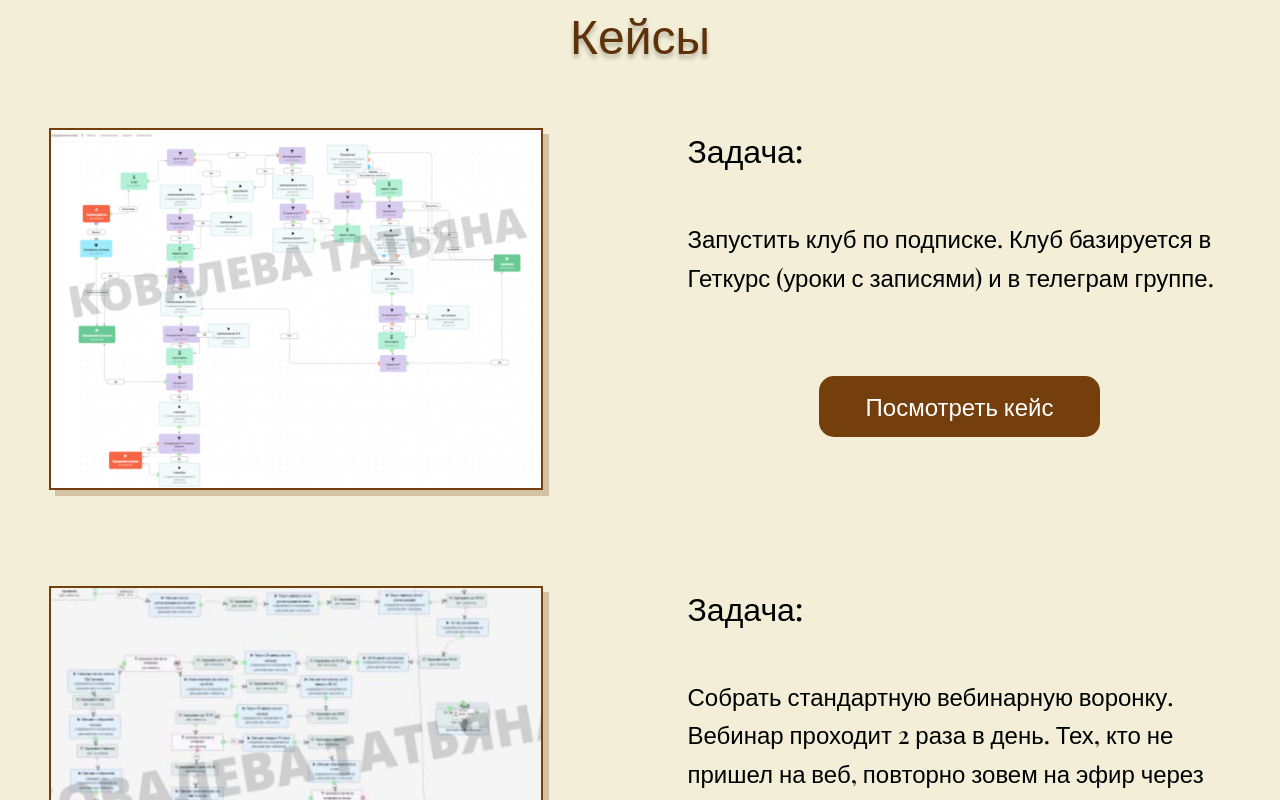
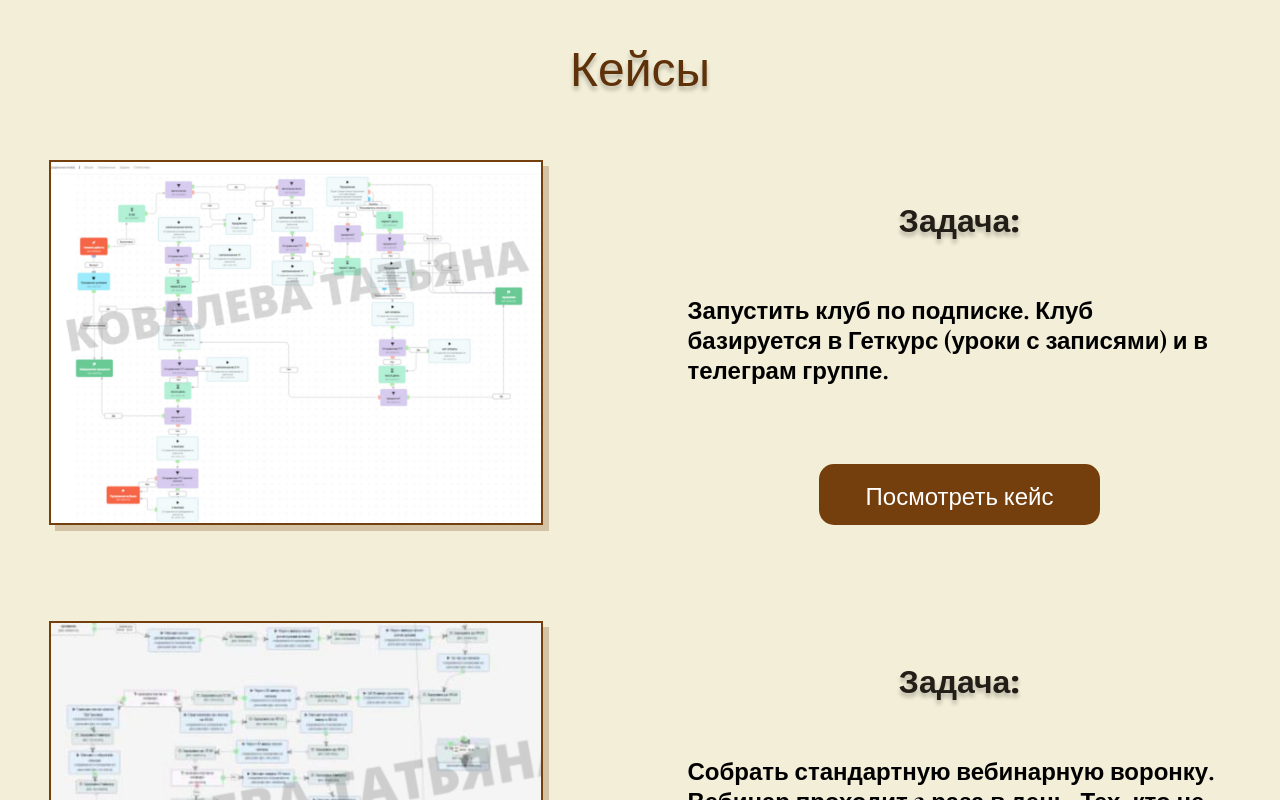
Before and after one commit to liliya-freckle/TatianaKovalevaProject, a React (Vite) app: page / in a window 1280 px wide. Shown: the part 3040-3840 px from the top of the page. Built offline with nearby package versions, Linux system fonts and the light colour scheme; a web font is replaced by a local one.

Commit message:
Fixed font-size

```diff
--- a/src/components/Page2/About/about.module.scss
+++ b/src/components/Page2/About/about.module.scss
@@ -1,6 +1,5 @@
-
-@use '../../../styles/mixins' as*;
-@use "../../../styles/variables.scss" as*;
+@use "../../../styles/mixins" as *;
+@use "../../../styles/variables.scss" as *;
 
 .title {
   color: $title-color;
@@ -17,7 +16,6 @@
 }
 .aboutSection {
   padding: 1.25rem 1.25rem;
-  // padding: 0 1.25rem;
   text-align: center;
 }
 .statistics {
@@ -26,6 +24,12 @@
   justify-content: space-around;
   gap: 3.125rem;
   font-family: $secondary-font;
+  @media (max-width: $tablet) {
+    row-gap: 1.5rem;
+  }
+  @media (max-width: $mobile) {
+    row-gap: 1rem;
+  }
 }
 
 .statisticItem {
@@ -47,6 +51,9 @@
   line-height: 1.56rem;
   color: $text-color;
   text-shadow: rgba(0, 0, 0, 0.25) 0px 4px 4px;
+  @media (max-width: $mobile) {
+    font-weight: 400;
+  }
 }
 
 .statisticSubtext {
--- a/src/components/Page2/About/modal.module.scss
+++ b/src/components/Page2/About/modal.module.scss
@@ -54,10 +54,14 @@
   font-weight: 500;
   @media (max-width: $mobile) {
     font-size: 1rem;
+    margin: 0;
   }
 }
 .modal_contentText :first-child {
   margin-bottom: 1.5625rem;
+  @media (max-width: $mobile) {
+    margin-bottom: 1rem;
+  }
 }
 
 @keyframes fadeIn {
--- a/src/components/Page2/Advantages/advantages.module.scss
+++ b/src/components/Page2/Advantages/advantages.module.scss
@@ -8,11 +8,14 @@
   text-align: center;
   vertical-align: middle;
   text-shadow: 0px 4px 4px rgba(0, 0, 0, 0.25);
+  @media (max-width: $mobile) {
+    line-height: 3.5rem;
+  }
 }
 .advantagesSection {
   padding: 1.25rem 1.25rem;
   text-align: center;
-  }
+}
 
 .accordionTitle {
   display: flex;
@@ -22,7 +25,7 @@
   cursor: pointer;
   font-size: 1.25rem;
   font-weight: 800;
-   color: $text-color;
+  color: $text-color;
   border-bottom: 1px solid rgba(35, 29, 23, 0.5);
   background: url("/icons/tick.png") left no-repeat;
   background-size: 1.9375rem 1.9375rem;
@@ -36,7 +39,7 @@
   font-size: 1.25rem;
   line-height: 2.81rem;
   color: $text-color;
-    @media (max-width: $tablet) {
+  @media (max-width: $tablet) {
     line-height: 2rem;
   }
   @media (max-width: $mobile) {
--- a/src/components/Page3/services.module.scss
+++ b/src/components/Page3/services.module.scss
@@ -21,7 +21,6 @@
   justify-content: center;
   gap: 2.5rem;
   padding: 0 1.25rem;
-
   flex-wrap: wrap;
 }
 
@@ -65,12 +64,18 @@
     font-size: 2rem;
     line-height: 3.375rem;
     text-align: center;
+    @media (max-width: $mobile) {
+      line-height: 2.5rem;
+    }
   }
 
   p {
     font-weight: 600;
     line-height: 1.875rem;
     text-align: center;
+    @media (max-width: 768px) {
+      margin: 1rem 0 2rem 0;
+    }
   }
 }
 
@@ -91,6 +96,9 @@
   .title {
     margin-top: 0;
   }
+  // p {
+  //   margin: 1rem 0 2rem 0;
+  // }
 
   .content {
     width: 100%;
--- a/src/components/Page4/Cases/Cases.module.scss
+++ b/src/components/Page4/Cases/Cases.module.scss
@@ -1,3 +1,4 @@
+@use "../../../styles/variables" as *;
 .cases {
   position: relative;
   .more {
@@ -6,7 +7,8 @@
     margin: 2.5rem 0.5rem;
     font-size: 1.5rem;
     font-weight: 400;
-    text-align: start;
+    text-align: center;
+    // text-align: start;
   }
   @media (max-width: 1150px) {
     padding: 1.25rem;
@@ -41,19 +43,28 @@ h2 {
     gap: 2rem;
   }
 }
-h3,
-p {
-  font-weight: 500;
-  text-align: start;
-  font-size: 1rem;
-  margin-top: 0;
-}
-h3{
+// h3,
+// p {
+//   font-weight: 600;
+//   text-align: start;
+//   font-size: 1.5rem;
+//   line-height: 1.875rem;
+//   margin-top: 0;
+// }
+h3 {
+  margin-bottom: 1.25rem;
+  color: $text-color;
+  text-shadow: 0px 4px 4px rgba(0, 0, 0, 0.25);
+  font-weight: 900;
   font-size: 2rem;
+  line-height: 3.375rem;
+  text-align: center;
 }
 p {
+  font-weight: 600;
+  text-align: start;
   font-size: 1.5rem;
-  line-height: 1.6;
+  line-height: 1.875rem;
   margin: 3rem 0 5rem 0;
   @media (max-width: 43.75rem) {
     font-size: 1.5rem;
@@ -61,21 +72,22 @@ p {
 }
 .block_text {
   max-width: 34rem;
-  @media (max-width: 1000px){
+  @media (max-width: 1000px) {
     max-width: 100%;
   }
-  h3,p{
-    @media (max-width: 1000px){
+  // h3,
+  p {
+    @media (max-width: 1000px) {
       text-align: center;
       margin: 1rem 0 2rem 0;
     }
   }
-  p{
-    @media (max-width: 1000px){
-      font-size: 1rem;
-      margin-top: 0;
-    }
-  }
+  // p {
+  //   @media (max-width: 1000px) {
+  //     font-size: 1.5rem;
+  //     margin-top: 0;
+  //   }
+  // }
 }
 .popup {
   display: flex;
@@ -136,13 +148,13 @@ p {
   ul li {
     position: relative;
     padding-left: 2rem;
-    @media (max-width: 1000px){
+    @media (max-width: 1000px) {
       font-size: 1rem;
     }
   }
 
   ul li::before {
-    content: '-       ';
+    content: "-       ";
     position: absolute;
     left: 0;
     color: #231d17;
--- a/src/components/Page5/jobstages.module.scss
+++ b/src/components/Page5/jobstages.module.scss
@@ -1,4 +1,4 @@
-@use "../../styles/variables" as*;
+@use "../../styles/variables" as *;
 
 .title {
   color: $title-color;
@@ -21,6 +21,9 @@
   justify-content: space-around;
   gap: 2.5rem;
   font-family: $secondary-font;
+  @media (max-width: $mobile) {
+    row-gap: 1rem;
+  }
 }
 
 .stageItem {
@@ -30,7 +33,6 @@
   @media (max-width: $mobile) {
     text-align: center;
   }
-
 }
 .stageNumberWrapper {
   white-space: nowrap;
@@ -59,7 +61,6 @@
   color: $text-color;
   text-shadow: rgba(0, 0, 0, 0.25) 0px 4px 4px;
   @media (max-width: $mobile) {
-
     font-weight: 400;
   }
 }
```
Lines whose indentation alone changed are shown as unchanged.
